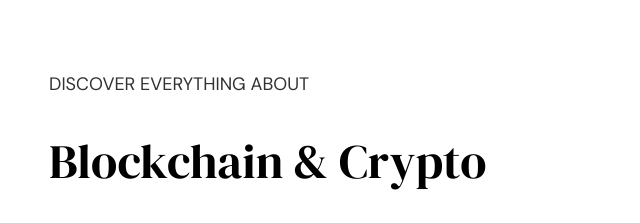
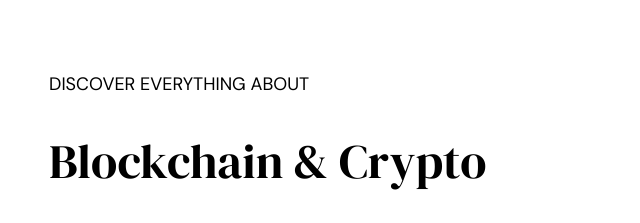
Before and after one commit to Holros/CoinUnited, a plain HTML site: page index.html in a window 1280 px wide. Shown: the part 340-563 px from the top of the page, 25-665 px from the left. Drawn offline with Linux system fonts and the light colour scheme.

Commit message:
another little fix

```diff
--- a/index.html
+++ b/index.html
@@ -156,7 +156,7 @@
   </div>
   <div class="discover-and-featured">
     <div class="discover">
-      <p style="font-size:18px; opacity:0.8;">DISCOVER EVERYTHING ABOUT</p>
+      <p style="font-size:18px;">DISCOVER EVERYTHING ABOUT</p>
       <h1 style="font-size: 3rem;font-family:DM Serif Display,serif;font-weight:500; margin: 2rem 0;">Blockchain &
         Crypto</h1>
       <p style="color:rgb(128, 128, 128,0.9); margin-bottom: 20px;">Here is your all-in-one Blockchain & Crypto guide.
--- a/static/css/coinUnited.css
+++ b/static/css/coinUnited.css
@@ -170,7 +170,6 @@ a {
   position: relative;
   display: none;
   width: 100%;
-  z-index: 1;
   background-color: white;
   flex-direction: column;
   overflow-y: auto;
```
